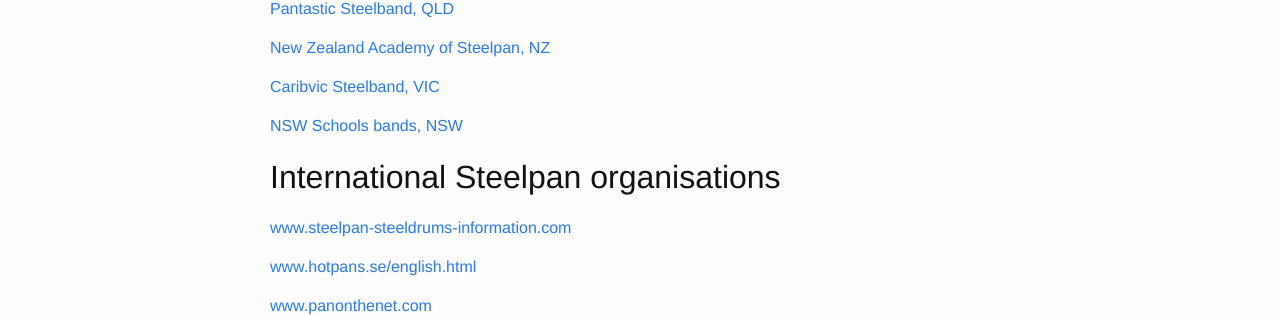
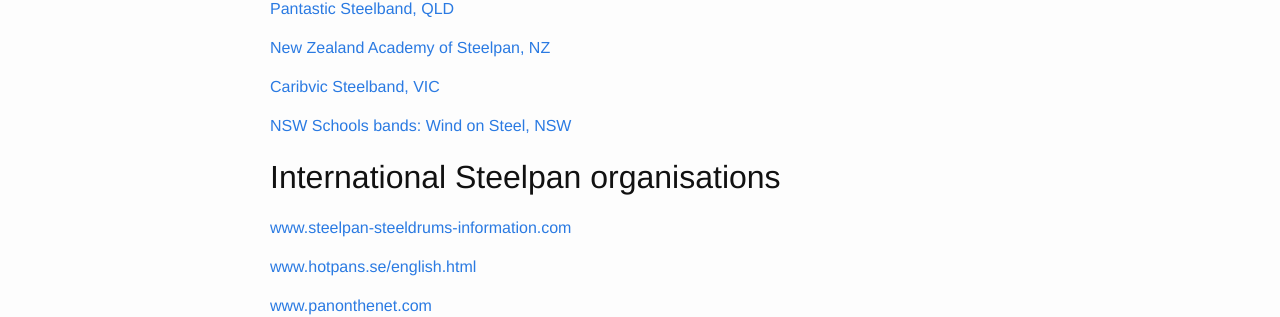
Before and after one commit to panzweb/panzweb.github.io, a Jekyll site: the page built from 4.links.markdown, in a window 1280 px wide. Shown: the part 570-887 px from the top of the page. Built offline with Jekyll 4.4.1, drawn with Linux system fonts in a browser that asks for light colours.

Commit message:
Update 4.links.markdown
fixes the link for wind on steel

```diff
--- a/4.links.markdown
+++ b/4.links.markdown
@@ -22,7 +22,7 @@
 
 [Caribvic Steelband, VIC](http://www.caribvic.com)
 
-[NSW Schools bands, NSW](http://www.windonsteel.com)
+[NSW Schools bands: Wind on Steel, NSW](https://www.awindonsteel.com)
 
 ## International Steelpan organisations
 
```
